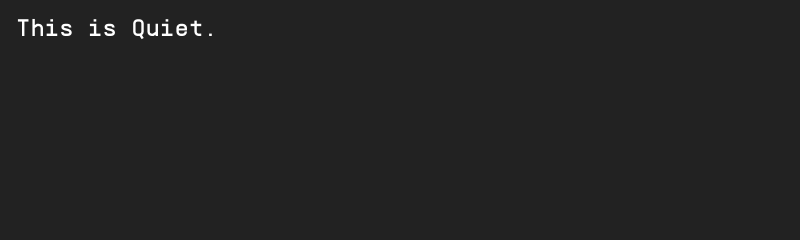
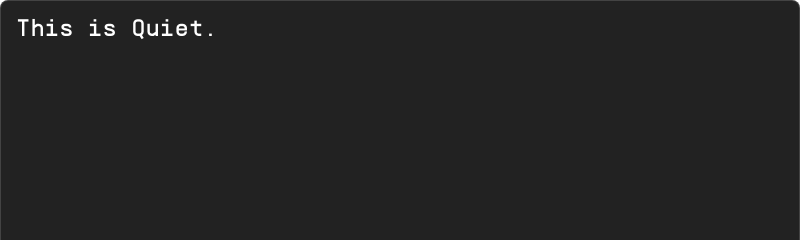
Before and after one commit to Gurvirr/Quiet, an Electron app: page src/frontend/index.html in a window 800 px wide. Shown: the top 240 px of the page. Drawn offline with Linux system fonts and the light colour scheme.

Commit message:
style: improve styling x2

```diff
--- a/src/frontend/index.html
+++ b/src/frontend/index.html
@@ -8,6 +8,8 @@
     <link rel="stylesheet" href="styles.css">
   </head>
   <body>
-    <h1>This is Quiet.</h1>
+    <div class="content">
+      <h1>This is Quiet.</h1>
+    </div>
   </body>
 </html>
--- a/src/frontend/styles.css
+++ b/src/frontend/styles.css
@@ -1,3 +1,4 @@
+/* Font Import */
 @font-face {
   font-family: 'PPSupplyMono';
   src: url('../../assets/PPSupplyMono-Regular.otf') format('opentype');
@@ -5,19 +6,50 @@
   font-style: normal;
 }
 
+/* Global Styles */
 * {
   font-family: "PPSupplyMono";
 }
 
-body {
-  margin: 0px;
-  padding: 16px;
-  background-color: rgba(10, 10, 10, 0.9);
-  color: #ffffff;
+html, body {
+  margin: 0;
+  padding: 0;
+  background: transparent;
+  height: 100vh;
+  width: 100vw;
 }
 
+/* Layout */
+body {
+  display: flex;
+  flex-direction: column;
+}
+
+/* Background Overlay */
+body::before {
+  content: '';
+  position: fixed;
+  top: 0;
+  left: 0;
+  right: 0;
+  bottom: 0;
+  background-color: rgba(10, 10, 10, 0.9);
+  border-radius: 8px;
+  border: 1px solid rgba(255, 255, 255, 0.15);
+  z-index: -1;
+}
+
+/* Content Styles */
+.content {
+  padding: 16px;
+  color: #ffffff;
+  position: relative;
+  z-index: 1;
+}
+
+/* Typography */
 h1 {
-  margin: 0px;
+  margin: 0;
   font-weight: 100;
   font-size: 1.5rem;
 }
--- a/src/main.js
+++ b/src/main.js
@@ -6,7 +6,7 @@ function createWindow() {
   const win = new BrowserWindow({
     width: 800,
     height: 600,
-    frame: false,
+    frame: true,
     transparent: true,
     webPreferences: {
       nodeIntegration: true,
```
